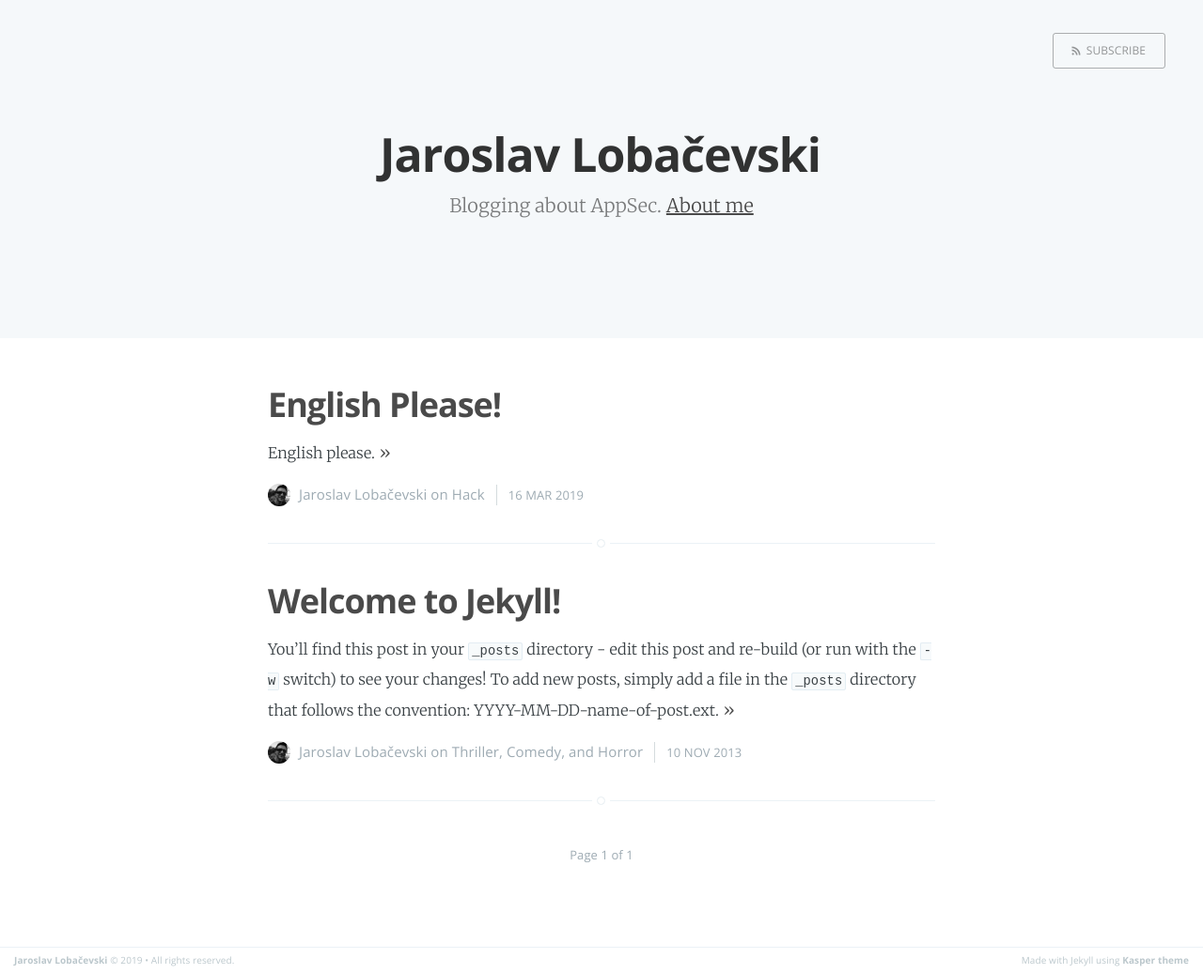
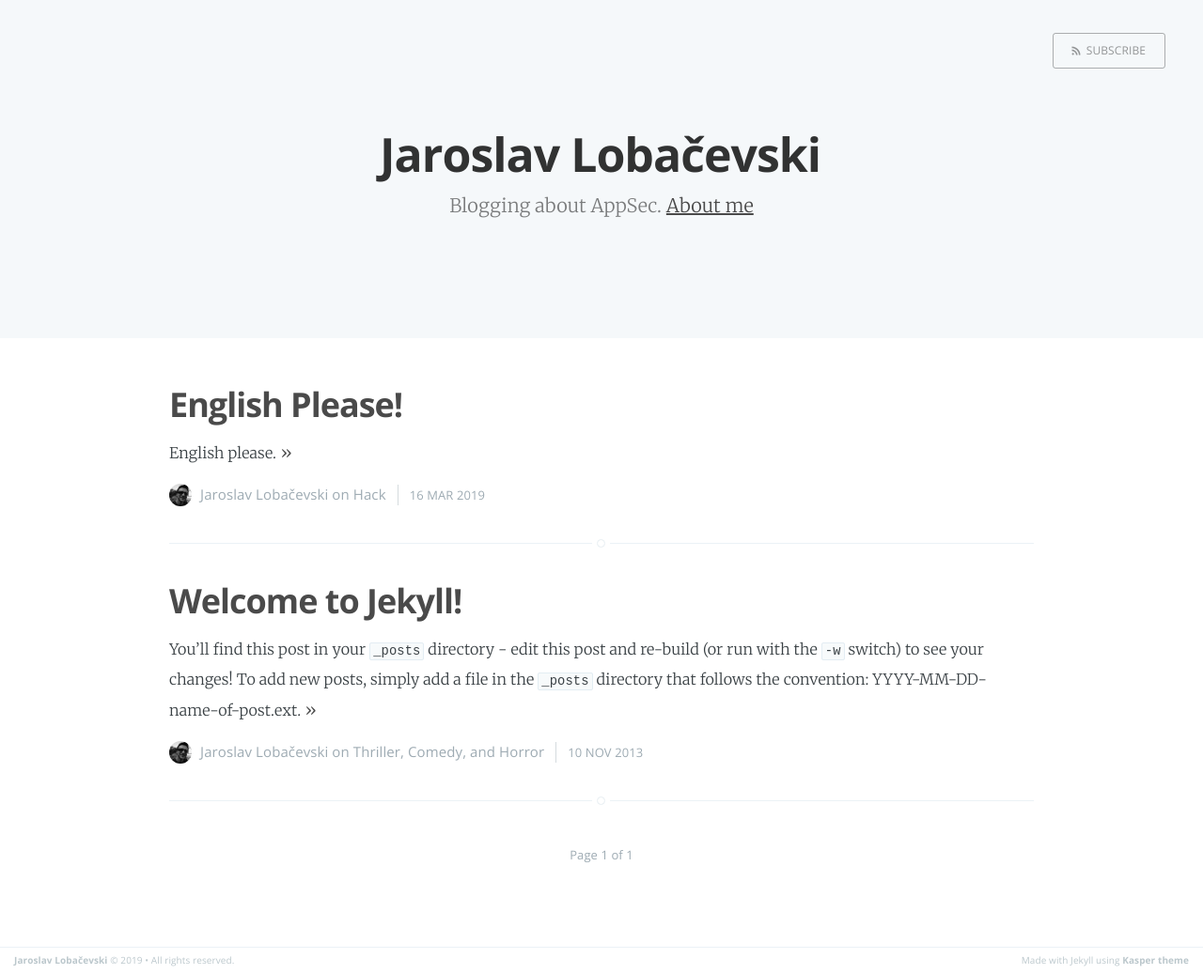
Before and after one commit to JarLob/jarlob.github.io, a Jekyll site: the page built from index.html, in a window 1280 px wide. Shown: the whole page at 94% size. Built offline with Jekyll 4.4.1, drawn with Linux system fonts in a browser that asks for light colours; the list of posts is cut into pages by our own code.

Commit message:
Increased max width

```diff
--- a/assets/css/screen.css
+++ b/assets/css/screen.css
@@ -453,7 +453,7 @@ margin on the iframe, cause it breaks stuff. */
 .inner {
     position: relative;
     width: 80%;
-    max-width: 710px;
+    max-width: 920px;
     margin: 0 auto;
 }
 
@@ -717,7 +717,7 @@ margin on the iframe, cause it breaks stuff. */
 .post {
     position: relative;
     width: 80%;
-    max-width: 710px;
+    max-width: 920px;
     margin: 4rem auto;
     padding-bottom: 4rem;
     border-bottom: #EBF2F6 1px solid;
```
